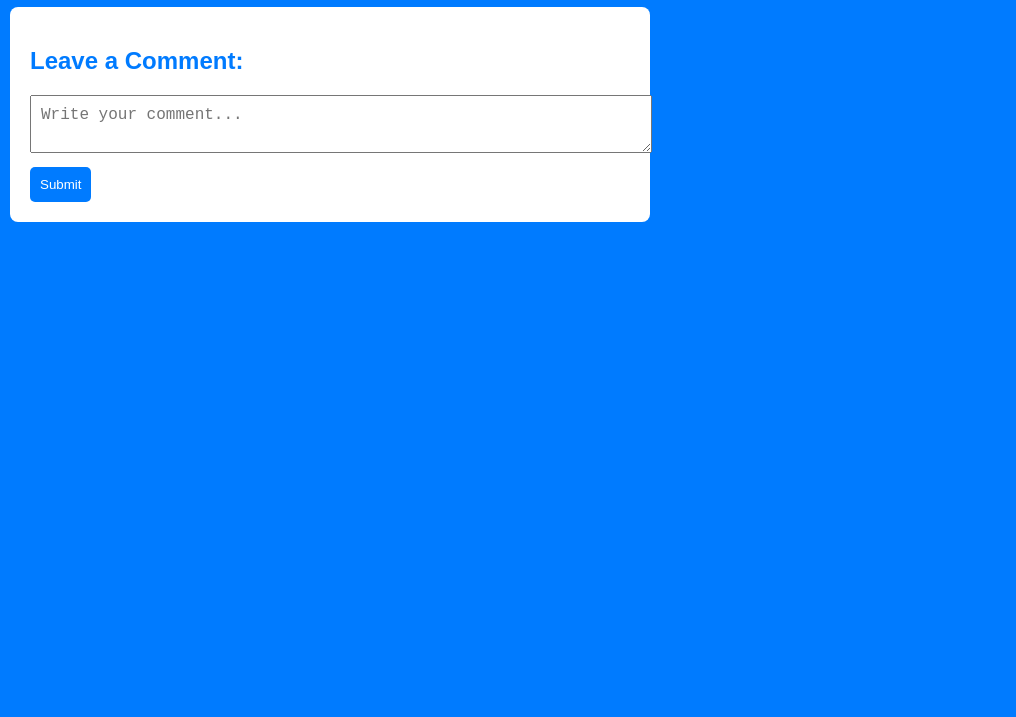
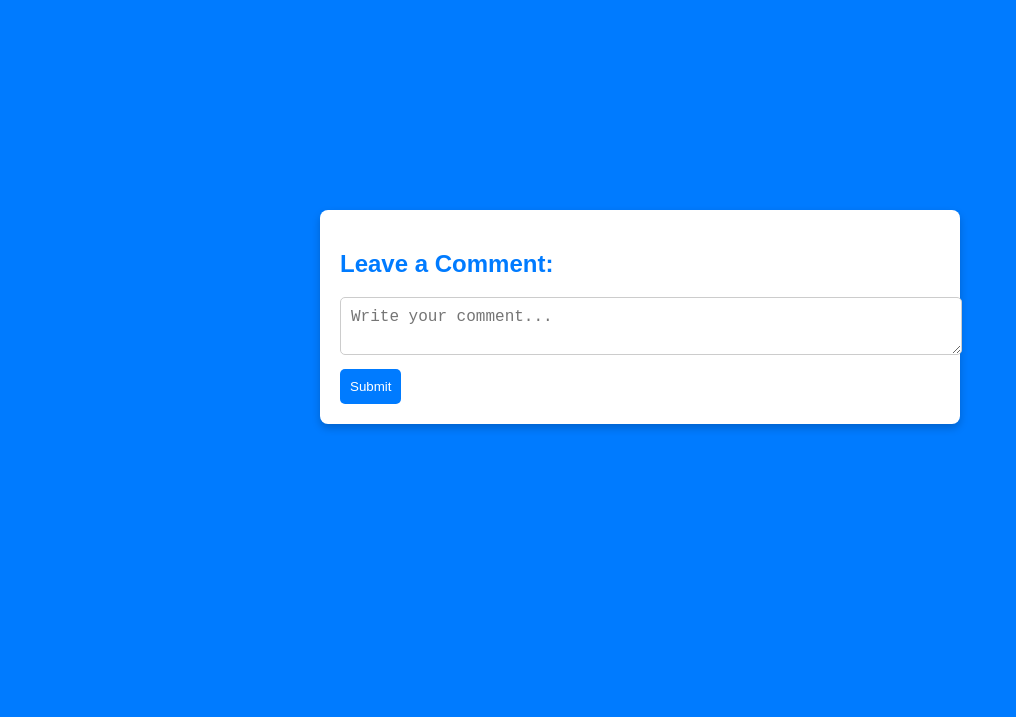
Before and after one commit to gogo446/gogo446.github.io, a plain HTML site: page index.html in a window 1280 px wide. Shown: the part 83-800 px from the top of the page, without its empty margins (0-1016 px from the left). Drawn offline with Linux system fonts and the light colour scheme.

Commit message:
Update index.html

```diff
--- a/index.html
+++ b/index.html
@@ -11,11 +11,14 @@
             text-align: center;
             font-family: Arial, sans-serif;
             margin: 0;
-            padding: 10px;
-            overflow: hidden; /* Prevent scrollbars from appearing */
+            padding: 0;
+            height: 100vh;
+            display: flex;
+            justify-content: center;
+            align-items: center;
+            overflow: hidden; /* Prevent scrollbars */
         }
         .comment-section {
-            margin-top: 20px;
             max-width: 600px;
             width: 80%;
             background-color: white;
@@ -23,14 +26,15 @@
             border-radius: 8px;
             padding: 20px;
             text-align: left;
-            z-index: 10;
-            position: relative;
+            box-shadow: 0px 4px 8px rgba(0, 0, 0, 0.2);
         }
         textarea {
             width: 100%;
             padding: 10px;
             margin-bottom: 10px;
             font-size: 16px;
+            border: 1px solid #ccc;
+            border-radius: 5px;
         }
         .comment-button {
             padding: 10px;
@@ -39,9 +43,6 @@
             border: none;
             border-radius: 5px;
             cursor: pointer;
-        }
-        .comment-list {
-            display: none; /* Hide static comment list */
         }
         .floating-comment {
             position: absolute;
@@ -57,7 +58,7 @@
             align-items: center;
             justify-content: center;
             word-wrap: break-word;
-            animation: float 5s linear infinite;
+            animation: float 10s linear infinite; /* Slowed down to 10 seconds */
         }
         @keyframes float {
             0% {
@@ -79,8 +80,6 @@
     </style>
 </head>
 <body>
-    <h1>Welcome to Georgi's World!</h1>
-
     <!-- Comment Section -->
     <div class="comment-section">
         <h2>Leave a Comment:</h2>
```
